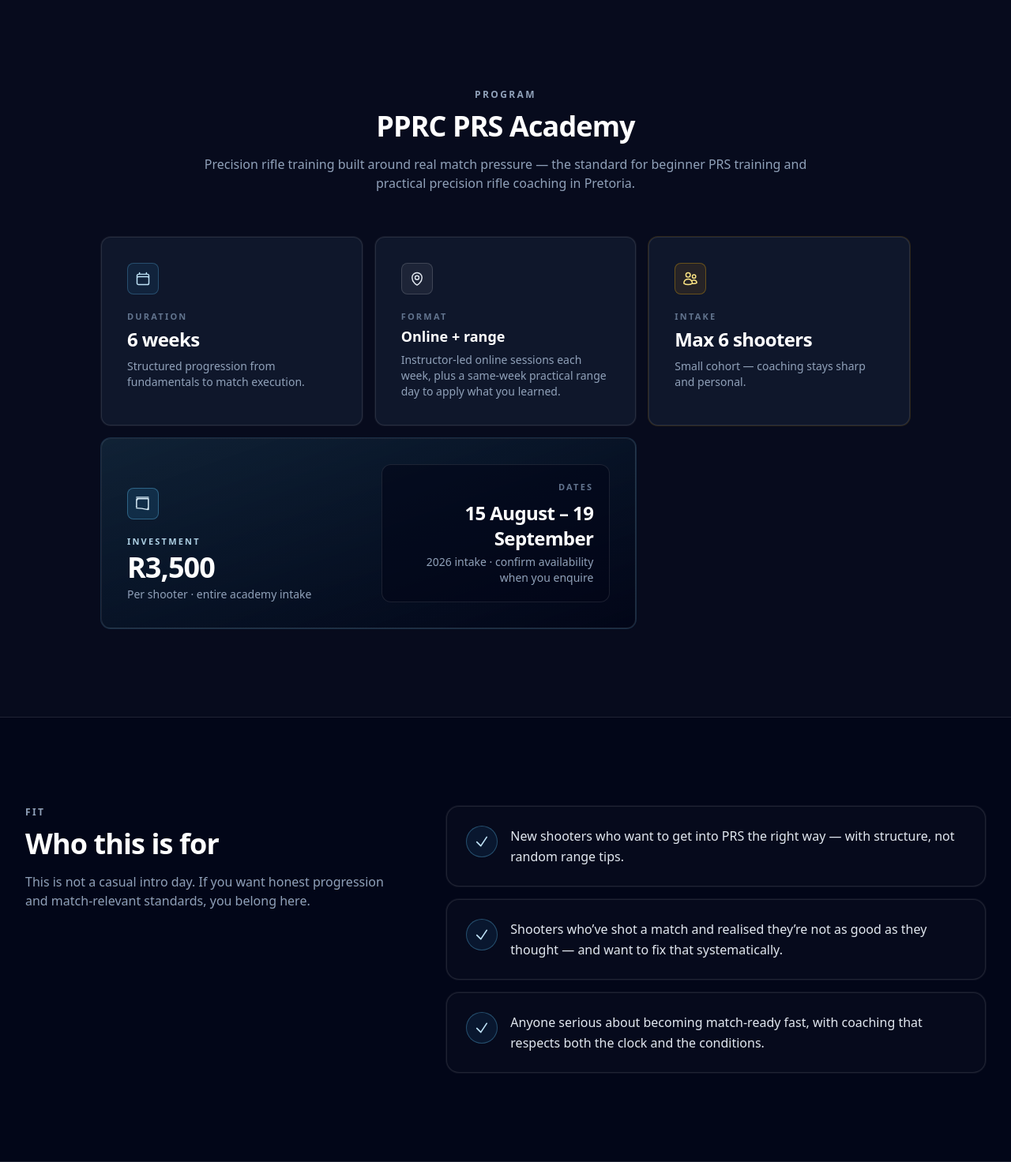
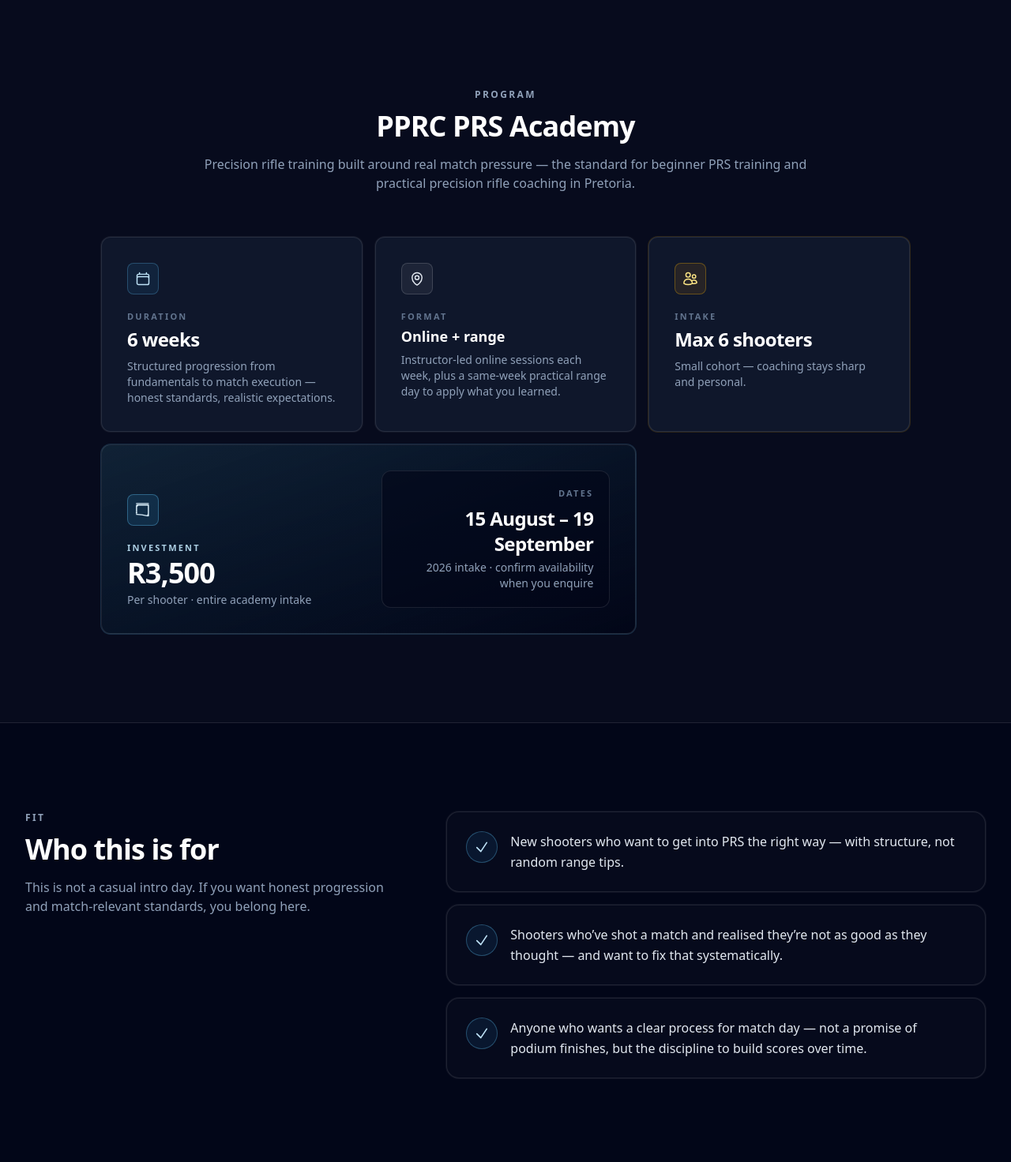
Before and after one commit to vassago85/PPRC, a Laravel app: page /prs-academy in a window 1280 px wide. Shown: the part 792-2264 px from the top of the page at 79% size. Run offline with Laravel 12, Linux system fonts and the light colour scheme; data comes from the database, SQL or seed files in the repository; style sheets or scripts are compiled from the project's sources; parts of the project's set-up code (start-up, migrations or seed data) failed here and were passed over; some libraries are stand-ins or nearby versions.

Commit message:
PRS Academy: clarify outcomes are process-focused, not podium guarantees
Made-with: Cursor

```diff
--- a/resources/views/site/prs-academy.blade.php
+++ b/resources/views/site/prs-academy.blade.php
@@ -5,7 +5,7 @@
 
 <x-site.layout
     title="PRS Academy"
-    description="PPRC PRS Academy — structured 6-week precision rifle training in Pretoria, Gauteng. Practical PRS coaching, weekly range sessions, and beginner-to-match-ready progression for serious South African shooters."
+    description="PPRC PRS Academy — structured 6-week precision rifle training in Pretoria, Gauteng. Practical PRS coaching and weekly range sessions to build a repeatable match process — serious foundations, not a shortcut to the top of the leaderboard."
 >
 <div class="pb-28 lg:pb-0">
     {{-- Hero: bold, performance-led, supports future background image via layered surfaces --}}
@@ -74,7 +74,7 @@
                 </div>
                 <p class="mt-5 text-[11px] font-semibold uppercase tracking-[0.2em] text-slate-500">Duration</p>
                 <p class="mt-1 text-2xl font-semibold tracking-tight text-white">6 weeks</p>
-                <p class="mt-2 text-sm text-slate-400">Structured progression from fundamentals to match execution.</p>
+                <p class="mt-2 text-sm text-slate-400">Structured progression from fundamentals to match execution — honest standards, realistic expectations.</p>
             </x-site.card>
 
             <x-site.card tone="raised" padding="lg" class="ring-1 ring-white/5">
@@ -136,7 +136,7 @@
                 @foreach ([
                     'New shooters who want to get into PRS the right way — with structure, not random range tips.',
                     'Shooters who’ve shot a match and realised they’re not as good as they thought — and want to fix that systematically.',
-                    'Anyone serious about becoming match-ready fast, with coaching that respects both the clock and the conditions.',
+                    'Anyone who wants a clear process for match day — not a promise of podium finishes, but the discipline to build scores over time.',
                 ] as $line)
                     <li class="flex gap-4 rounded-2xl border border-white/10 bg-white/[0.02] p-5 ring-1 ring-white/5 sm:p-6">
                         <span class="flex h-10 w-10 shrink-0 items-center justify-center rounded-full border border-brand-400/35 bg-brand-500/10">
@@ -225,7 +225,8 @@
                 <p class="text-[11px] font-semibold uppercase tracking-[0.22em] text-brand-200">Outcome</p>
                 <p class="mt-3 text-2xl font-semibold leading-tight tracking-tight text-white sm:text-3xl">Match-ready by Week 6</p>
                 <p class="mt-4 text-sm leading-relaxed text-slate-300">
-                    Full stages, time pressure, and evaluation — built to prepare you for real PRS competition in South Africa.
+                    Full stages, time pressure, and evaluation — so you can enter a real PRS match with a repeatable system instead of guessing.
+                    Six weeks will not put you in the hunt for the top ten; climbing the leaderboard still takes reps, matches, and refinement long after the academy ends.
                 </p>
             </div>
         </div>
@@ -302,7 +303,14 @@
             <x-site.faq-item question="What happens after Week 6?">
                 <p>
                     You should be able to enter a club or provincial PRS match with a clear plan for zero, DOPE, positions,
-                    wind, and stage execution. PPRC match calendars are published on this site when registrations open.
+                    wind, and stage execution — not as a favourite for the win, but as a shooter who knows what to do on each stage.
+                    PPRC match calendars are published on this site when registrations open.
+                </p>
+            </x-site.faq-item>
+            <x-site.faq-item question="Will six weeks make me a top-ten shooter?">
+                <p>
+                    No. The academy is six weeks of focused foundations and match-style pressure — enough to remove a lot of blind spots and bad habits,
+                    not enough to shortcut years of match mileage and fine-tuning. The goal is an honest baseline and a process you can keep building on.
                 </p>
             </x-site.faq-item>
             <x-site.faq-item question="Is equipment included?">
@@ -323,8 +331,8 @@
                     Stop guessing. Start shooting with intent.
                 </h2>
                 <p class="mt-6 text-base leading-relaxed text-slate-300 sm:text-lg">
-                    Limited intake. Structured coaching. Serious progression — built to move you from fundamentals to
-                    match execution under real PRS pressure.
+                    Limited intake. Structured coaching. Serious progression — from fundamentals to match execution under real PRS pressure.
+                    We are not selling a podium shortcut; we are selling intent, process, and range time that still has to earn its place on the scoresheet.
                 </p>
                 <div class="mt-10 flex flex-col items-center justify-center gap-3 sm:flex-row">
                     <x-site.button href="{{ $contactApply }}" variant="primary" size="lg" class="min-w-[220px] shadow-lg shadow-black/30">
```
